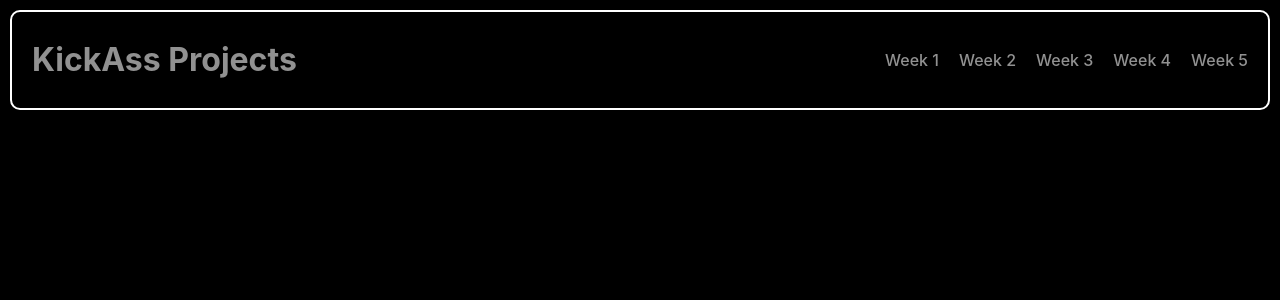
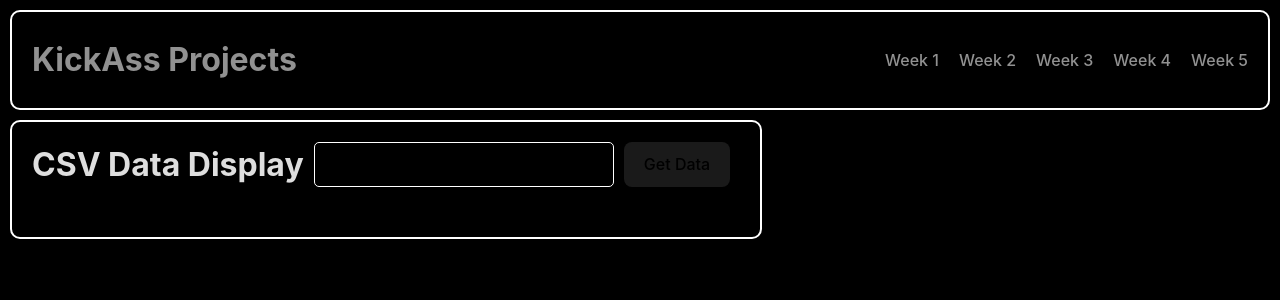
Before and after one commit to Phil-star1984/kickass_projects, a React (Vite) app: page /kickass_projects/weekthree in a window 1280 px wide. Shown: the top 300 px of the page. Built offline with nearby package versions, Linux system fonts and the light colour scheme.

Commit message:
Add Week Three Component

```diff
--- a/src/App.jsx
+++ b/src/App.jsx
@@ -6,8 +6,8 @@ import Home from "./pages/Home.jsx";
 import WeekOne from "./components/WeekOne.jsx";
 import WeekOneTest from "./components/WeekOneTest.jsx";
 import WeekTwo from "./components/WeekTwo.jsx";
-import CodeTest from "./components/CodeTest.jsx";
 import WeekTwoSecond from "./components/WeekTwoSecond.jsx";
+import WeekThree from "./components/WeekThree.jsx";
 
 function App() {
   const [count, setCount] = useState(0);
@@ -18,11 +18,9 @@ function App() {
 
       <Routes>
         <Route path="/" element={<Home />} />
-        {/* <Route path="/weekone" element={<WeekOne />} /> */}
         <Route path="/weekone" element={<WeekOneTest />} />
-        <Route path="/codetest" element={<CodeTest />} />
-        {/* <Route path="/weektwo" element={<WeekTwo />} /> */}
         <Route path="/weektwo" element={<WeekTwoSecond />} />
+        <Route path="/weekthree" element={<WeekThree />} />
       </Routes>
     </>
   );
--- a/src/components/CodeTest.jsx
+++ b/src/components/WeekThree.jsx
@@ -3,7 +3,7 @@ import axios from "axios";
 import Papa from "papaparse";
 import { PushSpinner } from "react-spinners-kit";
 
-export default function CodeTest() {
+export default function WeekThree() {
   const [data, setData] = useState([]);
   const [urlCsv, setUrlCsv] = useState(
     "https://raw.githubusercontent.com/UDG-United-Digital-Group/frontend-junior-code-challenge-1/master/Artikel.csv"
@@ -12,6 +12,7 @@ export default function CodeTest() {
 
   // https://raw.githubusercontent.com/microsoft/arcticseals/master/data/raw.csv
   // https://raw.githubusercontent.com/UDG-United-Digital-Group/frontend-junior-code-challenge-1/master/Artikel.csv
+  // Example: https://gist.githubusercontent.com/rnirmal/e01acfdaf54a6f9b24e91ba4cae63518/raw/6b589a5c5a851711e20c5eb28f9d54742d1fe2dc/datasets.csv
 
   const getData = async (e) => {
     e.preventDefault();
```
